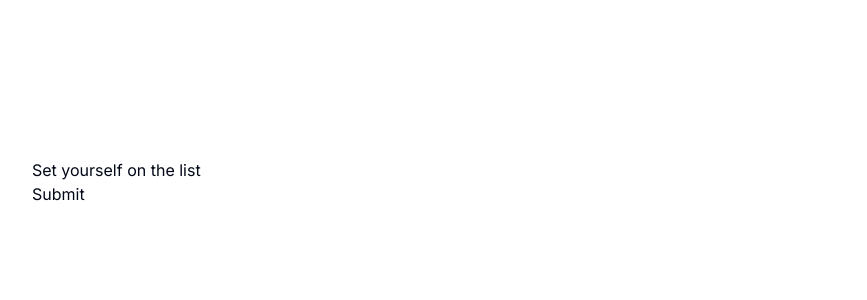
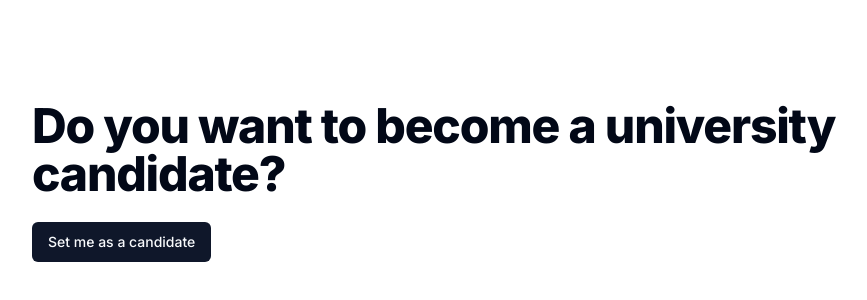
Before and after one commit to Chrissydrx/cs596-final-project, a Next.js app: page /action/apply-to-be-registered in a window 1280 px wide. Shown: the part 218-518 px from the top of the page, without its empty margins (108-975 px from the left). Built offline with nearby package versions, Linux system fonts and the light colour scheme.

Commit message:
feature: apply-to-be-registered page ui

```diff
--- a/app/action/apply-to-be-registered/page.js
+++ b/app/action/apply-to-be-registered/page.js
@@ -1,5 +1,8 @@
 "use client";
 
+import TypographyH1 from "@/components/typography/typography-h1";
+import { Button } from "@/components/ui/button";
+import LoadingScreen from "@/components/ui/loading-screen";
 import SmartContractClient from "@/lib/web3/smart-contract-client";
 import { useState } from "react";
 
@@ -12,6 +15,7 @@ function Page() {
     setIsLoading(true);
     try {
       await SmartContractClient().applyToBeRegistered();
+      window.location.href = "/action";
     } catch (error) {
       console.error(error);
     } finally {
@@ -20,12 +24,18 @@ function Page() {
   };
 
   return (
-    <form onSubmit={handleSubmit}>
-      <p>Set yourself on the list</p>
-      <button type="submit" disabled={isLoading}>
-        {isLoading ? "Loading..." : "Submit"}
-      </button>
-    </form>
+    <>
+      <TypographyH1>Do you want to become a university candidate?</TypographyH1>
+      <br />
+      <form onSubmit={handleSubmit}>
+        <div className="flex w-full items-center space-x-2">
+          <Button type="submit" disabled={isLoading}>
+            Set me as a candidate
+          </Button>
+        </div>
+      </form>
+      <LoadingScreen visible={isLoading} />
+    </>
   );
 }
 
```
